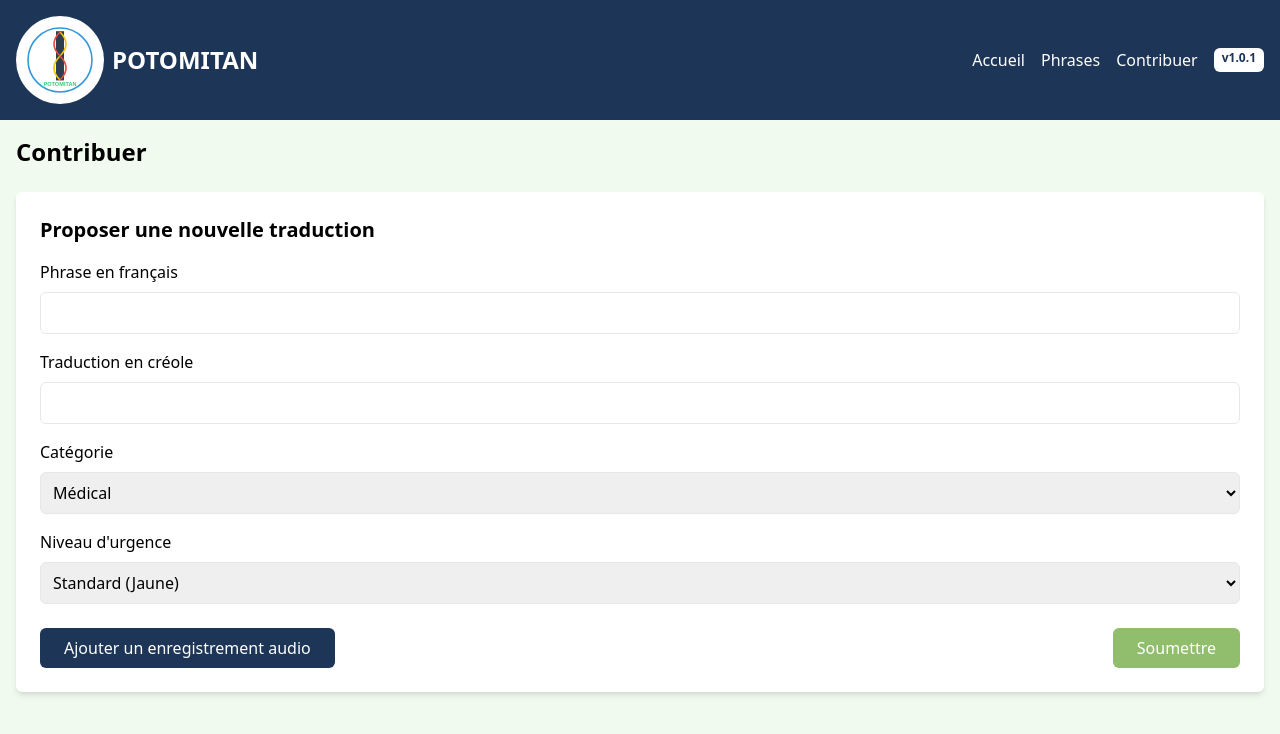
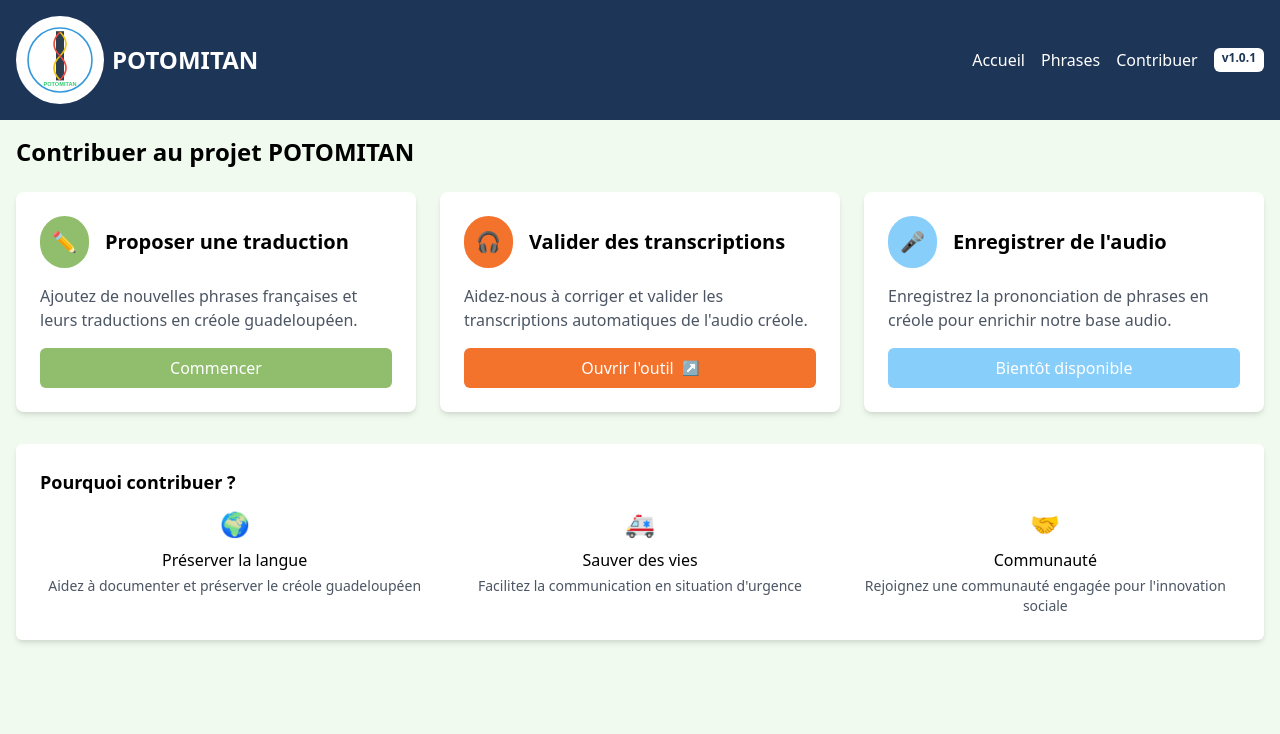
Before and after one commit to Brdcie/potomitan-prototype, a React (Create React App) app: page /contribuer in a window 1280 px wide. Shown: the top 734 px of the page. Built offline with nearby package versions, Linux system fonts and the light colour scheme.

Commit message:
feat: ajout interface multi-contributions avec pipeline d'annotation"

```diff
--- a/src/pages/ContributePage.js
+++ b/src/pages/ContributePage.js
@@ -1,9 +1,11 @@
+
 // POTOMITAN – © 2025
 // Ce fichier est sous licence MPL-2.0.
 // Voir le fichier LICENSE pour plus d’informations.
 import { useState } from 'react';
 
 export default function ContributePage() {
+  const [activeSection, setActiveSection] = useState('overview');
   const [form, setForm] = useState({
     frenchPhrase: '',
     creoleTranslation: '',
@@ -19,28 +21,23 @@ export default function ContributePage() {
   const handleSubmit = (e) => {
     e.preventDefault();
 
-    // Créer un nouvel ID unique pour la phrase
     const newId = `custom_${Date.now()}`;
-
-    // Créer l'objet de nouvelle phrase
     const newPhrase = {
       id: newId,
       french: form.frenchPhrase,
       creole: form.creoleTranslation,
-      category: form.category, // Important d'ajouter la catégorie
-      audio: null, // Pas d'audio pour l'instant
+      category: form.category,
+      audio: null,
       urgency: form.urgencyLevel
     };
 
-    // Stocker dans localStorage pour persister entre les sessions
     const customPhrases = JSON.parse(localStorage.getItem('customPhrases') || '[]');
     customPhrases.push(newPhrase);
-    localStorage.setItem('customPhrases', JSON.stringify(customPhrases)); // Correction ici
+    localStorage.setItem('customPhrases', JSON.stringify(customPhrases));
 
     console.log('Contribution submitted:', newPhrase);
     alert('Merci pour votre contribution ! Votre phrase sera validée par nos experts.');
 
-    // Réinitialiser le formulaire
     setForm({
       frenchPhrase: '',
       creoleTranslation: '',
@@ -49,13 +46,94 @@ export default function ContributePage() {
     });
   };
 
+  // Fonction pour ouvrir le pipeline d'annotation dans un nouvel onglet
+  const openAnnotationPipeline = () => {
+    window.open('https://potomitan-qixr.onrender.com/', '_blank', 'noopener,noreferrer');
+  };
+
   return (
     <div className="min-h-screen bg-potomitan-beige">
       <div className="container mx-auto p-4">
-        <h1 className="text-2xl font-bold mb-6">Contribuer</h1>
+        <h1 className="text-2xl font-bold mb-6">Contribuer au projet POTOMITAN</h1>
 
+        {/* Navigation entre les sections */}
+        {activeSection === 'overview' && (
+          <div className="grid grid-cols-1 md:grid-cols-2 lg:grid-cols-3 gap-6">
+
+            {/* Card 1: Proposer une traduction */}
+            <div className="bg-white rounded-lg shadow-md p-6 hover:shadow-lg transition-shadow">
+              <div className="flex items-center mb-4">
+                <div className="bg-potomitan-green p-3 rounded-full mr-4">
+                  <span className="text-white text-xl">✏️</span>
+                </div>
+                <h2 className="text-xl font-bold">Proposer une traduction</h2>
+              </div>
+              <p className="text-gray-600 mb-4">
+                Ajoutez de nouvelles phrases françaises et leurs traductions en créole guadeloupéen.
+              </p>
+              <button
+                onClick={() => setActiveSection('translate')}
+                className="w-full bg-potomitan-green text-white py-2 rounded-md hover:bg-opacity-90 transition"
+              >
+                Commencer
+              </button>
+            </div>
+
+            {/* Card 2: Valider des transcriptions */}
+            <div className="bg-white rounded-lg shadow-md p-6 hover:shadow-lg transition-shadow">
+              <div className="flex items-center mb-4">
+                <div className="bg-potomitan-orange p-3 rounded-full mr-4">
+                  <span className="text-white text-xl">🎧</span>
+                </div>
+                <h2 className="text-xl font-bold">Valider des transcriptions</h2>
+              </div>
+              <p className="text-gray-600 mb-4">
+                Aidez-nous à corriger et valider les transcriptions automatiques de l'audio créole.
+              </p>
+              <button
+                onClick={openAnnotationPipeline}
+                className="w-full bg-potomitan-orange text-white py-2 rounded-md hover:bg-opacity-90 transition flex items-center justify-center"
+              >
+                <span className="mr-2">Ouvrir l'outil</span>
+                <span className="text-sm">↗️</span>
+              </button>
+            </div>
+
+            {/* Card 3: Enregistrer de l'audio */}
+            <div className="bg-white rounded-lg shadow-md p-6 hover:shadow-lg transition-shadow">
+              <div className="flex items-center mb-4">
+                <div className="bg-potomitan-medium-blue p-3 rounded-full mr-4">
+                  <span className="text-white text-xl">🎤</span>
+                </div>
+                <h2 className="text-xl font-bold">Enregistrer de l'audio</h2>
+              </div>
+              <p className="text-gray-600 mb-4">
+                Enregistrez la prononciation de phrases en créole pour enrichir notre base audio.
+              </p>
+              <button
+                onClick={() => setActiveSection('audio')}
+                className="w-full bg-potomitan-medium-blue text-white py-2 rounded-md hover:bg-opacity-90 transition"
+                disabled={true}
+              >
+                Bientôt disponible
+              </button>
+            </div>
+
+          </div>
+        )}
+
+        {/* Section Traduction */}
+        {activeSection === 'translate' && (
           <div className="bg-white rounded-md shadow-md p-6">
-          <h2 className="text-xl font-bold mb-4">Proposer une nouvelle traduction</h2>
+            <div className="flex items-center mb-4">
+              <button
+                onClick={() => setActiveSection('overview')}
+                className="mr-4 text-potomitan-medium-blue hover:text-potomitan-dark-blue"
+              >
+                ← Retour
+              </button>
+              <h2 className="text-xl font-bold">Proposer une nouvelle traduction</h2>
+            </div>
 
             <form onSubmit={handleSubmit}>
               <div className="mb-4">
@@ -65,7 +143,8 @@ export default function ContributePage() {
                   name="frenchPhrase"
                   value={form.frenchPhrase}
                   onChange={handleChange}
-                className="w-full p-2 border rounded-md"
+                  className="w-full p-2 border rounded-md focus:outline-none focus:ring-2 focus:ring-potomitan-medium-blue"
+                  placeholder="Ex: Où avez-vous mal ?"
                   required
                 />
               </div>
@@ -77,7 +156,8 @@ export default function ContributePage() {
                   name="creoleTranslation"
                   value={form.creoleTranslation}
                   onChange={handleChange}
-                className="w-full p-2 border rounded-md"
+                  className="w-full p-2 border rounded-md focus:outline-none focus:ring-2 focus:ring-potomitan-medium-blue"
+                  placeholder="Ex: Ki koté ou ni mal ?"
                   required
                 />
               </div>
@@ -88,7 +168,7 @@ export default function ContributePage() {
                   name="category"
                   value={form.category}
                   onChange={handleChange}
-                className="w-full p-2 border rounded-md"
+                  className="w-full p-2 border rounded-md focus:outline-none focus:ring-2 focus:ring-potomitan-medium-blue"
                 >
                   <option value="medical">Médical</option>
                   <option value="evacuation">Évacuation</option>
@@ -103,7 +183,7 @@ export default function ContributePage() {
                   name="urgencyLevel"
                   value={form.urgencyLevel}
                   onChange={handleChange}
-                className="w-full p-2 border rounded-md"
+                  className="w-full p-2 border rounded-md focus:outline-none focus:ring-2 focus:ring-potomitan-medium-blue"
                 >
                   <option value="critical">Critique (Rouge)</option>
                   <option value="high">Important (Orange)</option>
@@ -112,23 +192,70 @@ export default function ContributePage() {
                 </select>
               </div>
 
-            <div className="mt-6 flex justify-between">
+              <div className="flex justify-between">
                 <button
                   type="button"
-                className="bg-potomitan-dark-blue text-white px-6 py-2 rounded-md"
+                  className="bg-potomitan-dark-blue text-white px-6 py-2 rounded-md hover:bg-opacity-90 transition"
+                  disabled={true}
                 >
                   Ajouter un enregistrement audio
                 </button>
 
                 <button
                   type="submit"
-                className="bg-potomitan-green text-white px-6 py-2 rounded-md"
+                  className="bg-potomitan-green text-white px-6 py-2 rounded-md hover:bg-opacity-90 transition"
                 >
                   Soumettre
                 </button>
               </div>
             </form>
           </div>
+        )}
+
+        {/* Section Audio (placeholder pour plus tard) */}
+        {activeSection === 'audio' && (
+          <div className="bg-white rounded-md shadow-md p-6">
+            <div className="flex items-center mb-4">
+              <button
+                onClick={() => setActiveSection('overview')}
+                className="mr-4 text-potomitan-medium-blue hover:text-potomitan-dark-blue"
+              >
+                ← Retour
+              </button>
+              <h2 className="text-xl font-bold">Enregistrement audio</h2>
+            </div>
+            <div className="text-center py-8">
+              <div className="text-6xl mb-4">🎤</div>
+              <h3 className="text-xl mb-2">Fonctionnalité en développement</h3>
+              <p className="text-gray-600">
+                Cette fonctionnalité sera bientôt disponible pour vous permettre d'enregistrer
+                la prononciation des phrases en créole.
+              </p>
+            </div>
+          </div>
+        )}
+
+        {/* Informations sur les contributions */}
+        <div className="mt-8 bg-white rounded-md shadow-md p-6">
+          <h3 className="text-lg font-bold mb-3">Pourquoi contribuer ?</h3>
+          <div className="grid grid-cols-1 md:grid-cols-3 gap-4">
+            <div className="text-center">
+              <div className="text-2xl mb-2">🌍</div>
+              <h4 className="font-medium mb-1">Préserver la langue</h4>
+              <p className="text-sm text-gray-600">Aidez à documenter et préserver le créole guadeloupéen</p>
+            </div>
+            <div className="text-center">
+              <div className="text-2xl mb-2">🚑</div>
+              <h4 className="font-medium mb-1">Sauver des vies</h4>
+              <p className="text-sm text-gray-600">Facilitez la communication en situation d'urgence</p>
+            </div>
+            <div className="text-center">
+              <div className="text-2xl mb-2">🤝</div>
+              <h4 className="font-medium mb-1">Communauté</h4>
+              <p className="text-sm text-gray-600">Rejoignez une communauté engagée pour l'innovation sociale</p>
+            </div>
+          </div>
+        </div>
       </div>
     </div>
   );
```
Lines whose indentation alone changed are shown as unchanged.
